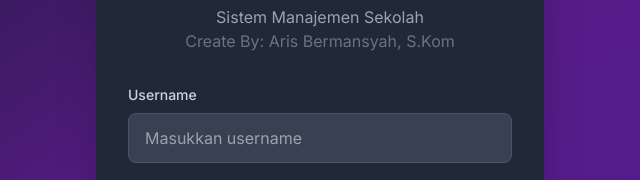
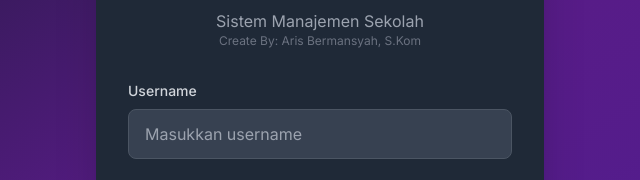
Before and after one commit to xiroro-ab/smp58dataguru, a plain HTML site: page index.html in a window 1280 px wide. Shown: the part 283-463 px from the top of the page, 320-960 px from the left. Drawn offline with nearby package versions, Linux system fonts and the light colour scheme.

Commit message:
Update index.html

```diff
--- a/index.html
+++ b/index.html
@@ -124,7 +124,7 @@
                 <i class="fas fa-graduation-cap text-5xl text-purple-400 mb-4"></i>
                 <h1 class="text-3xl font-bold text-white mb-2">SMPN 58 PLG</h1>
                 <p class="text-gray-400">Sistem Manajemen Sekolah</p>
-                <p class="text-gray-500">Create By: Aris Bermansyah, S.Kom</p>
+                <p class="text-xs text-gray-500 text-center"> Create By: Aris Bermansyah, S.Kom</p>
             </div>
             <form id="loginForm" class="space-y-6">
                 <div>
```
